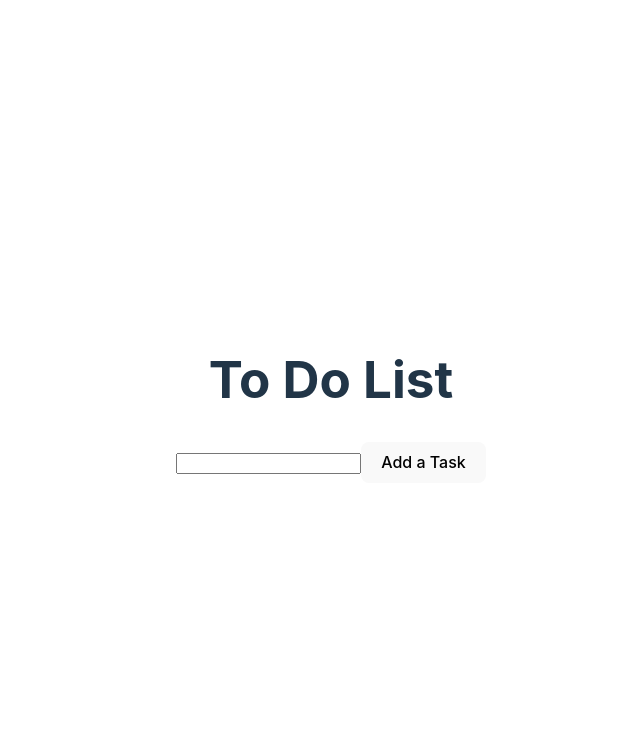
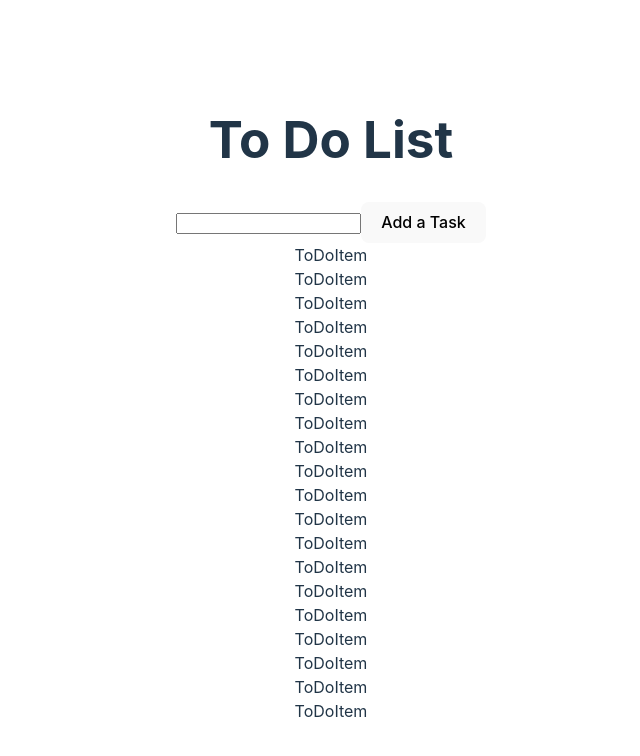
Before and after one commit to steph2017/ToDoList-320.9, a React (Vite) app: page / in a window 1280 px wide. Shown: the top 756 px of the page, without its empty margins (309-949 px from the left). Built offline with nearby package versions, Linux system fonts and the light colour scheme.

Commit message:
drafted app format and declared useState and useReduceer functions

```diff
--- a/src/App.jsx
+++ b/src/App.jsx
@@ -3,25 +3,38 @@ import ActionButton from './components/ActionButton';
 import AddTextInput from './components/AddTextInput';
 import ToDoItem from './components/ToDoItem';
 import initialState from './assets/seeddata.js';
+import Reducer from './components/Reducer.jsx';
 
 import './App.css'
 
 function App() {
-  const [count, setCount] = useState(0)
+  const [task, setTask] = useState("");
+  const [todo, dispatch] = useReducer(Reducer, initialState);
+  const todoList = todo.map(item => {
+    return (
+      <ToDoItem
+        key={item.name}
+        item={item}
+        dispatch={dispatch}
+      />
+    );
+  });
 
   return (
     <>
       <h1>To Do List</h1>
       <div>
-        <AddTextInput />
+        <AddTextInput state={task} setState={setTask} />
         <ActionButton
-
+          type="add_task"
+          payload={{ task }}
+          dispatch={dispatch}
         >
           Add a Task
         </ActionButton>
       </div>
       <div>
-
+        {todoList}
       </div>
     </>
   )
```
